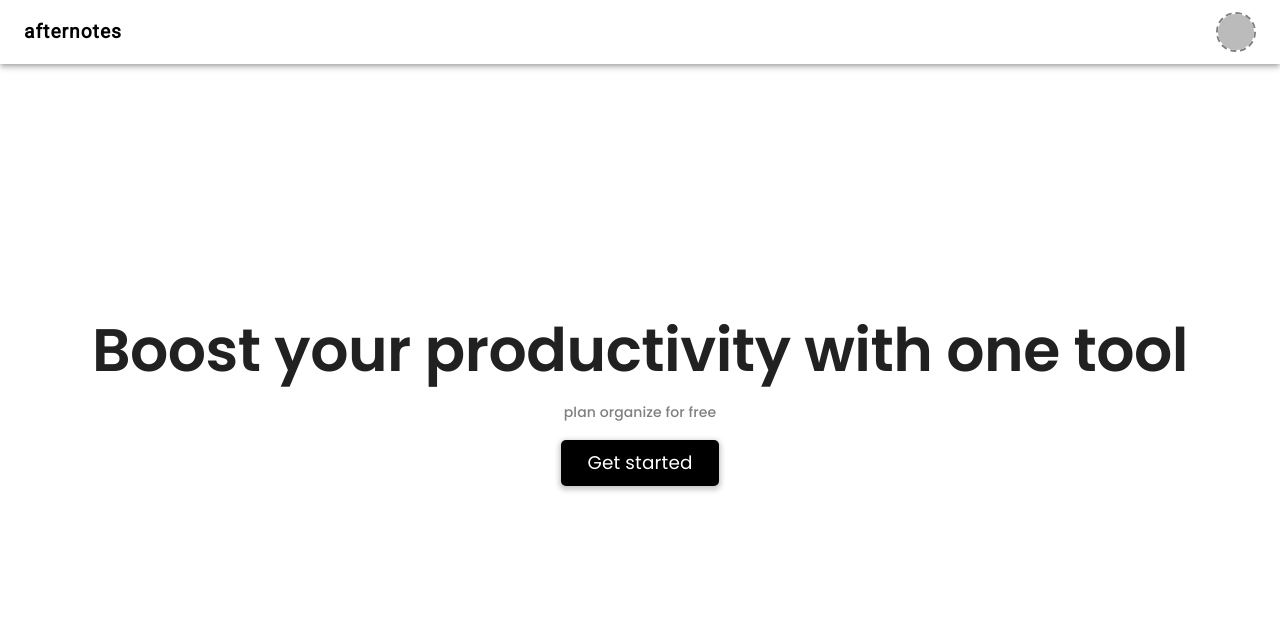
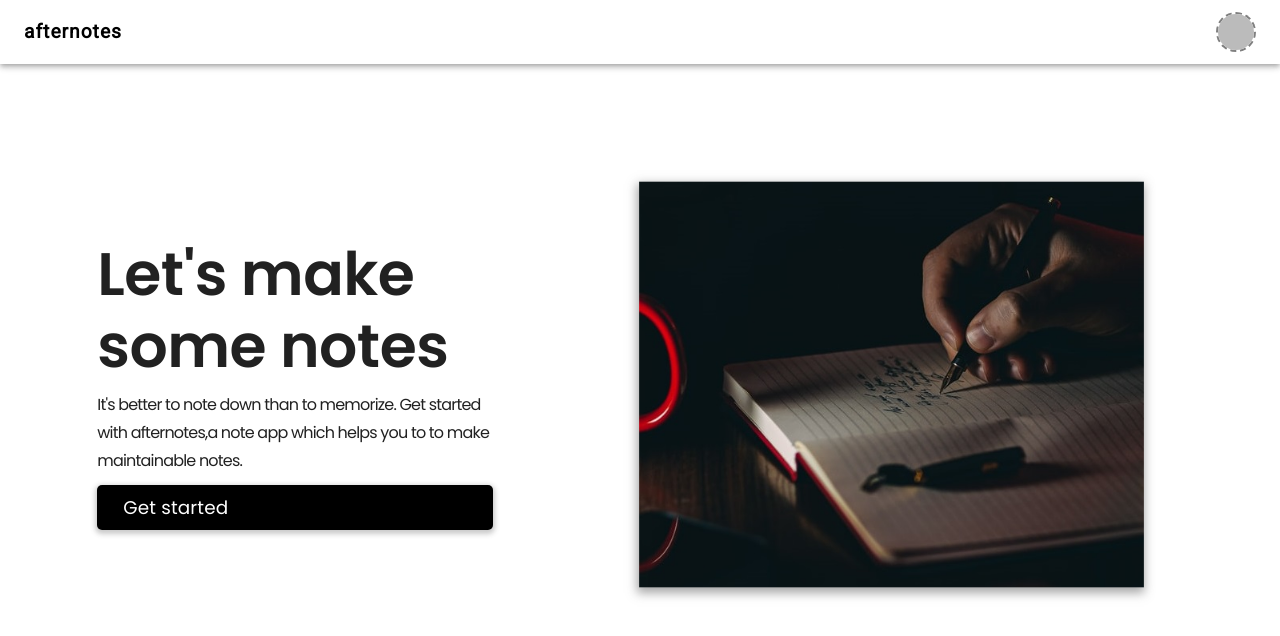
Before and after one commit to tuuhin/react_note_app, a React (Create React App) app: page / in a window 1280 px wide. Shown: the top 636 px of the page. Built offline with nearby package versions, Linux system fonts and the light colour scheme; no server answers; the database is empty; sample sign-in values are in the browser's storage; a web font is replaced by a local one.

Commit message:
home page designed :carousel_horse: changed the basic home to page to a still better one (as per designs)

```diff
--- a/src/components/common/styled.js
+++ b/src/components/common/styled.js
@@ -41,7 +41,6 @@ export const BlackButton = styled(Button)({
   fontFamily: "Poppins",
   borderRadius: "5px",
   textTransform: "none",
-  margin: "8px 0px",
   border: "1px solid transparent",
   boxShadow: "0px 2px 5px 2px rgba(80, 80, 80, 0.3)",
   transition: "200ms ease-in-out",
@@ -110,3 +109,8 @@ export const NoteHolderPaper = styled(Paper)({
     boxShadow: "0px 5px 12px 2px rgba(80, 80, 80, 0.5)",
   },
 });
+
+export const Image = styled("img")({
+  boxShadow: "0px 5px 12px 2px rgba(80, 80, 80, 0.5)",
+  transform: "scale(0.8)",
+});
--- a/src/components/home/home.js
+++ b/src/components/home/home.js
@@ -1,20 +1,27 @@
+import { Container, Stack, Typography, Fade } from "@mui/material";
 import { Navigate, Link } from "react-router-dom";
 import { useUser } from "../../context/useUser";
-import { Container, Stack, Typography, Fade } from "@mui/material";
 import NavBar from "../common/navBar";
-import { BlackButton } from "../common/styled";
+import { BlackButton, Image } from "../common/styled";
+import bookImage from "../img/home.jpg";
 export default function Home() {
   const { user } = useUser();
-  return user ? (
+
+  if (!user) return <Navigate to="/login" />;
+  return (
     <>
       <NavBar />
-      <Container component="main" maxWidth="lg" sx={{ mt: 2 }}>
+      <Container maxWidth="lg">
         <Stack
-          direction="column"
-          alignItems="center"
-          justifyContent="center"
-          spacing={2}
-          height={"80vh"}
+          direction={"row"}
+          alignItems={"center"}
+          justifyContent={"space-around"}
+          sx={{ height: "80vh" }}
+          spacing={5}
+        >
+          <Container
+            maxWidth="xs"
+            sx={{ display: "flex", gap: 1.2, flexDirection: "column" }}
           >
             <Fade in timeout={2000}>
               <Typography
@@ -22,28 +29,31 @@ export default function Home() {
                 sx={{
                   fontFamily: "Poppins",
                   fontWeight: 600,
-                textAlign: "center",
                 }}
               >
-              {"Boost your productivity with one tool"}
+                {"Let's make some notes"}
               </Typography>
             </Fade>
             <Typography
-            variant={"subtitle2"}
+              variant={"subtitle1"}
               sx={{
-              color: "gray",
+                letterSpacing: "-0.8px",
+                fonntWeight: 300,
                 fontFamily: "Poppins",
               }}
             >
-            {"plan organize for free"}
+              {
+                "It's better to note down than to memorize. Get started with afternotes,a note app which helps you to to make maintainable notes."
+              }
             </Typography>
-          <BlackButton variant="contained" component={Link} to="/notes">
+            <BlackButton component={Link} to="/notes">
               {"Get started"}
             </BlackButton>
+          </Container>
+
+          <Image src={bookImage} alt="not-found" />
         </Stack>
       </Container>
     </>
-  ) : (
-    <Navigate to="/login" />
   );
 }
```
Also changed, not shown: src/components/img/home.jpg (added). Lines whose indentation alone changed are shown as unchanged.
